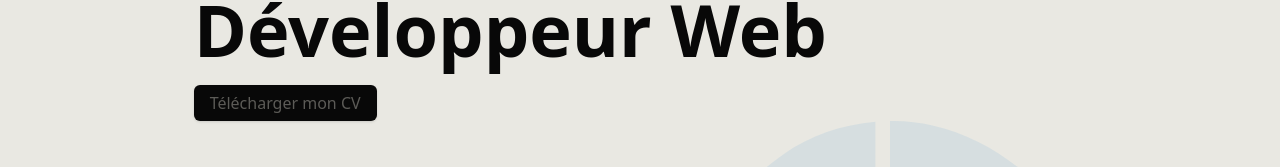
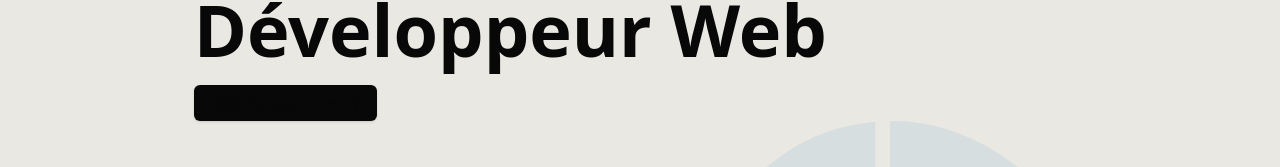
Before and after one commit to SebastienLaurentt/Portfolio-V2, a Next.js app: page / in a window 1280 px wide. Shown: the part 301-468 px from the top of the page. Built offline with nearby package versions, Linux system fonts and the light colour scheme.

Commit message:
update color theme in globals

```diff
--- a/app/globals.css
+++ b/app/globals.css
@@ -15,10 +15,10 @@
     --popover: 50 12% 90%;
     --popover-foreground: 0 0% 3%;
 
-    /* Title : h1 */
     /* Black */
     --primary: 0 0% 3%;
-    --primary-foreground: 50 3% 35%;
+    /* Black -> Titles : h1  */
+    --primary-foreground: 0 0% 3%;
 
     --secondary: 210 40% 96.1%;
     --secondary-foreground: 222.2 47.4% 11.2%;
@@ -54,6 +54,7 @@
 
     /* Off White */
     --primary: 50 12% 90%;
+    /* Off White */
     --primary-foreground: 50 12% 90%;
 
     --secondary: 217.2 32.6% 17.5%;
```
